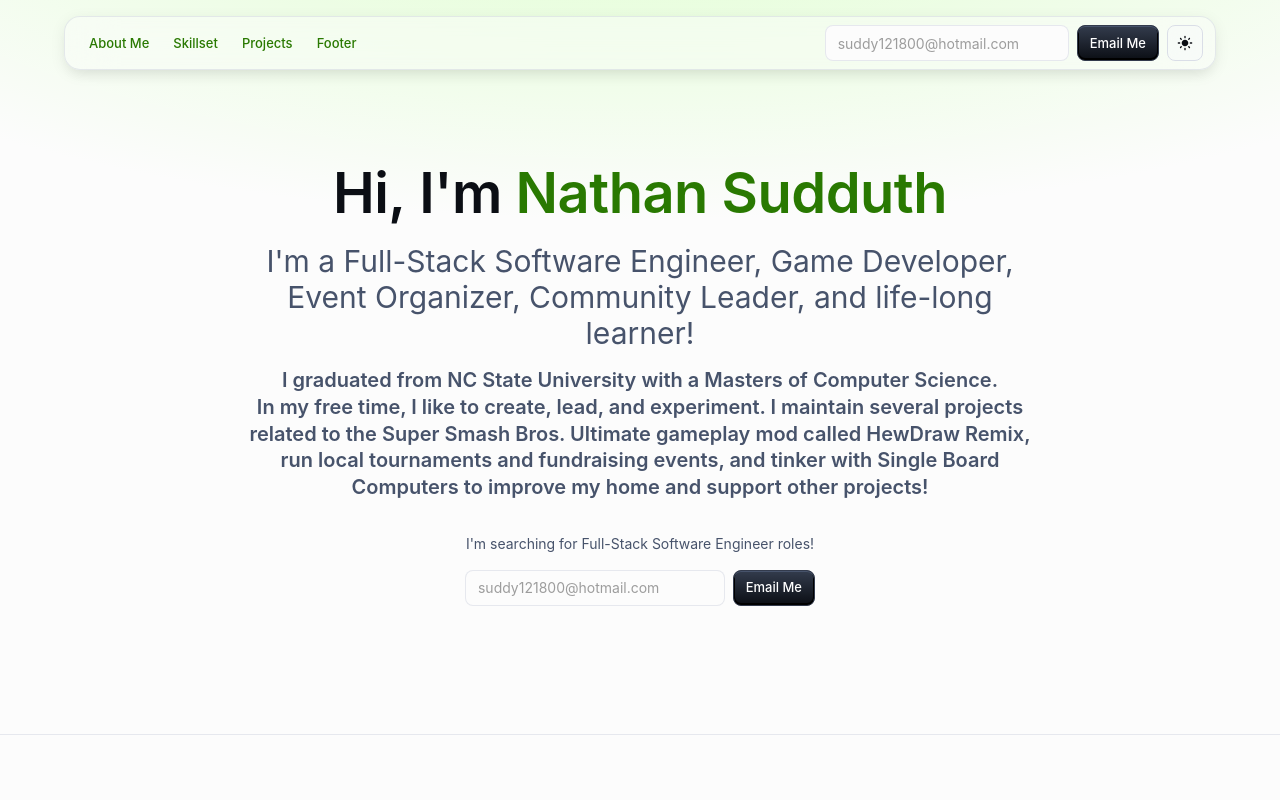
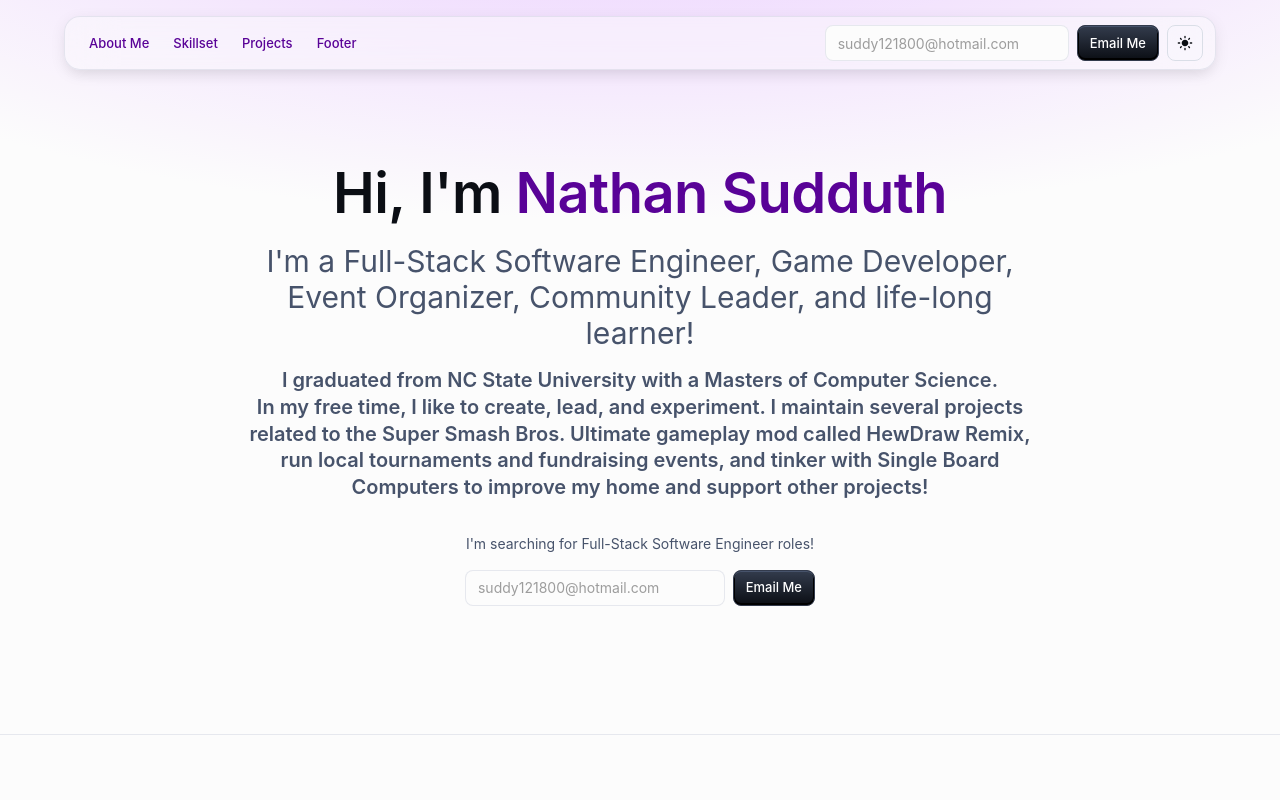
Before and after one commit to SuddyN/Portfolio, a Next.js app: page / in a window 1280 px wide. Shown: the top 800 px of the page. Built offline with nearby package versions, Linux system fonts and the light colour scheme.

Commit message:
use purple theme

```diff
--- a/src/components/AboutMe.tsx
+++ b/src/components/AboutMe.tsx
@@ -17,10 +17,10 @@ export default function AboutMe() {
         backgroundRepeat: 'no-repeat',
 
         backgroundImage:
-          'radial-gradient(ellipse 80% 50% at 50% -20%, hsl(100, 100%, 90%), transparent)',
+          'radial-gradient(ellipse 80% 50% at 50% -20%, hsl(275, 100%, 90%), transparent)',
         ...theme.applyStyles('dark', {
           backgroundImage:
-            'radial-gradient(ellipse 80% 50% at 50% -20%, hsl(100, 100%, 16%), transparent)',
+            'radial-gradient(ellipse 80% 50% at 50% -20%, hsl(275, 100%, 16%), transparent)',
         }),
       })}
     >
--- a/src/components/Projects.tsx
+++ b/src/components/Projects.tsx
@@ -82,7 +82,7 @@ const Chip = styled(MuiChip)<ChipProps>(({ theme }) => ({
       props: ({ selected }) => selected,
       style: {
         background:
-          'linear-gradient(to bottom right, hsl(100, 98%, 48%), hsl(100, 98%, 35%))',
+          'linear-gradient(to bottom right, hsl(275, 98%, 48%), hsl(275, 98%, 35%))',
         color: 'hsl(0, 0%, 100%)',
         borderColor: theme.palette.primary.light,
         '& .MuiChip-label': {
--- a/src/shared-theme/customizations/inputs.tsx
+++ b/src/shared-theme/customizations/inputs.tsx
@@ -60,7 +60,7 @@ export const inputsCustomizations: Components<Theme> = {
               color: 'white',
               backgroundColor: gray[900],
               backgroundImage: `linear-gradient(to bottom, ${gray[700]}, ${gray[800]})`,
-              boxShadow: `inset 0 1px 0 ${gray[600]}, inset 0 -1px 0 1px hsl(100, 0%, 0%)`,
+              boxShadow: `inset 0 1px 0 ${gray[600]}, inset 0 -1px 0 1px hsl(275, 0%, 0%)`,
               border: `1px solid ${gray[700]}`,
               '&:hover': {
                 backgroundImage: 'none',
@@ -74,7 +74,7 @@ export const inputsCustomizations: Components<Theme> = {
                 color: 'black',
                 backgroundColor: gray[50],
                 backgroundImage: `linear-gradient(to bottom, ${gray[100]}, ${gray[50]})`,
-                boxShadow: 'inset 0 -1px 0  hsl(100, 30%, 80%)',
+                boxShadow: 'inset 0 -1px 0  hsl(275, 30%, 80%)',
                 border: `1px solid ${gray[50]}`,
                 '&:hover': {
                   backgroundImage: 'none',
@@ -335,7 +335,7 @@ export const inputsCustomizations: Components<Theme> = {
         borderRadius: 5,
         border: '1px solid ',
         borderColor: alpha(gray[300], 0.8),
-        boxShadow: '0 0 0 1.5px hsla(100, 0%, 0%, 0.04) inset',
+        boxShadow: '0 0 0 1.5px hsla(275, 0%, 0%, 0.04) inset',
         backgroundColor: alpha(gray[100], 0.4),
         transition: 'border-color, background-color, 120ms ease-in',
         '&:hover': {
@@ -357,7 +357,7 @@ export const inputsCustomizations: Components<Theme> = {
         },
         ...theme.applyStyles('dark', {
           borderColor: alpha(gray[700], 0.8),
-          boxShadow: '0 0 0 1.5px hsl(100, 0%, 0%) inset',
+          boxShadow: '0 0 0 1.5px hsl(275, 0%, 0%) inset',
           backgroundColor: alpha(gray[900], 0.8),
           '&:hover': {
             borderColor: brand[300],
--- a/src/shared-theme/customizations/navigation.tsx
+++ b/src/shared-theme/customizations/navigation.tsx
@@ -51,7 +51,7 @@ export const navigationCustomizations: Components<Theme> = {
         backgroundImage: 'none',
         background: 'hsl(0, 0%, 100%)',
         boxShadow:
-          'hsla(100, 30%, 5%, 0.07) 0px 4px 16px 0px, hsla(100, 25%, 10%, 0.07) 0px 8px 16px -5px',
+          'hsla(275, 30%, 5%, 0.07) 0px 4px 16px 0px, hsla(275, 25%, 10%, 0.07) 0px 8px 16px -5px',
         [`& .${buttonBaseClasses.root}`]: {
           '&.Mui-selected': {
             backgroundColor: alpha(theme.palette.action.selected, 0.3),
@@ -60,7 +60,7 @@ export const navigationCustomizations: Components<Theme> = {
         ...theme.applyStyles('dark', {
           background: gray[900],
           boxShadow:
-            'hsla(100, 30%, 5%, 0.7) 0px 4px 16px 0px, hsla(100, 25%, 10%, 0.8) 0px 8px 16px -5px',
+            'hsla(275, 30%, 5%, 0.7) 0px 4px 16px 0px, hsla(275, 25%, 10%, 0.8) 0px 8px 16px -5px',
         }),
       }),
     },
@@ -75,7 +75,7 @@ export const navigationCustomizations: Components<Theme> = {
         border: '1px solid',
         borderColor: gray[200],
         backgroundColor: theme.palette.background.paper,
-        boxShadow: `inset 0 1px 0 1px hsla(100, 0%, 100%, 0.6), inset 0 -1px 0 1px hsla(100, 35%, 90%, 0.5)`,
+        boxShadow: `inset 0 1px 0 1px hsla(275, 0%, 100%, 0.6), inset 0 -1px 0 1px hsla(275, 35%, 90%, 0.5)`,
         '&:hover': {
           borderColor: gray[300],
           backgroundColor: theme.palette.background.paper,
@@ -96,7 +96,7 @@ export const navigationCustomizations: Components<Theme> = {
           boxShadow: `inset 0 1px 0 1px ${alpha(
             gray[700],
             0.15
-          )}, inset 0 -1px 0 1px hsla(100, 0%, 0%, 0.7)`,
+          )}, inset 0 -1px 0 1px hsla(275, 0%, 0%, 0.7)`,
           '&:hover': {
             borderColor: alpha(gray[700], 0.7),
             backgroundColor: theme.palette.background.paper,
--- a/src/shared-theme/themePrimitives.ts
+++ b/src/shared-theme/themePrimitives.ts
@@ -29,16 +29,16 @@ const defaultTheme = createTheme();
 const customShadows: Shadows = [...defaultTheme.shadows];
 
 export const brand = {
-  50: 'hsl(100, 100%, 80%)',
-  100: 'hsl(100, 100%, 64%)',
-  200: 'hsl(100, 100%, 48%)',
-  300: 'hsl(100, 100%, 32%)',
-  400: 'hsl(100, 98%, 24%)',
-  500: 'hsl(100, 98%, 16%)',
-  600: 'hsl(100, 98%, 16%)',
-  700: 'hsl(100, 100%, 12%)',
-  800: 'hsl(100, 100%, 12%)',
-  900: 'hsl(100, 100%, 8%)',
+  50: 'hsl(275, 100%, 85%)',
+  100: 'hsl(275, 100%, 65%)',
+  200: 'hsl(275, 100%, 50%)',
+  300: 'hsl(275, 100%, 40%)',
+  400: 'hsl(275, 98%, 30%)',
+  500: 'hsl(275, 98%, 25%)',
+  600: 'hsl(275, 98%, 25%)',
+  700: 'hsl(275, 100%, 20%)',
+  800: 'hsl(275, 100%, 20%)',
+  900: 'hsl(275, 100%, 15%)',
 };
 
 export const gray = {
@@ -96,8 +96,8 @@ export const red = {
 export const getDesignTokens = (mode: PaletteMode) => {
   customShadows[1] =
     mode === 'dark'
-      ? 'hsla(220, 30%, 5%, 0.7) 0px 4px 16px 0px, hsla(100, 25%, 10%, 0.8) 0px 8px 16px -5px'
-      : 'hsla(220, 30%, 5%, 0.07) 0px 4px 16px 0px, hsla(100, 25%, 10%, 0.07) 0px 8px 16px -5px';
+      ? 'hsla(220, 30%, 5%, 0.7) 0px 4px 16px 0px, hsla(275, 25%, 10%, 0.8) 0px 8px 16px -5px'
+      : 'hsla(220, 30%, 5%, 0.07) 0px 4px 16px 0px, hsla(275, 25%, 10%, 0.07) 0px 8px 16px -5px';
 
   return {
     palette: {
@@ -162,10 +162,10 @@ export const getDesignTokens = (mode: PaletteMode) => {
       divider: mode === 'dark' ? alpha(gray[700], 0.6) : alpha(gray[300], 0.4),
       background: {
         default: 'hsl(0, 0%, 99%)',
-        paper: 'hsl(100, 35%, 97%)',
+        paper: 'hsl(275, 35%, 97%)',
         ...(mode === 'dark' && {
           default: gray[900],
-          paper: 'hsl(100, 30%, 7%)',
+          paper: 'hsl(275, 30%, 7%)',
         }),
       },
       text: {
@@ -278,7 +278,7 @@ export const colorSchemes = {
       divider: alpha(gray[300], 0.4),
       background: {
         default: 'hsl(0, 0%, 99%)',
-        paper: 'hsl(100, 35%, 97%)',
+        paper: 'hsl(275, 35%, 97%)',
       },
       text: {
         primary: gray[800],
@@ -290,7 +290,7 @@ export const colorSchemes = {
         selected: `${alpha(gray[200], 0.3)}`,
       },
       baseShadow:
-        'hsla(100, 30%, 5%, 0.07) 0px 4px 16px 0px, hsla(100, 25%, 10%, 0.07) 0px 8px 16px -5px',
+        'hsla(275, 30%, 5%, 0.07) 0px 4px 16px 0px, hsla(275, 25%, 10%, 0.07) 0px 8px 16px -5px',
     },
   },
   dark: {
@@ -339,7 +339,7 @@ export const colorSchemes = {
         selected: alpha(gray[600], 0.3),
       },
       baseShadow:
-        'hsla(100, 30%, 5%, 0.7) 0px 4px 16px 0px, hsla(100, 25%, 10%, 0.8) 0px 8px 16px -5px',
+        'hsla(275, 30%, 5%, 0.7) 0px 4px 16px 0px, hsla(275, 25%, 10%, 0.8) 0px 8px 16px -5px',
     },
   },
 };
```
